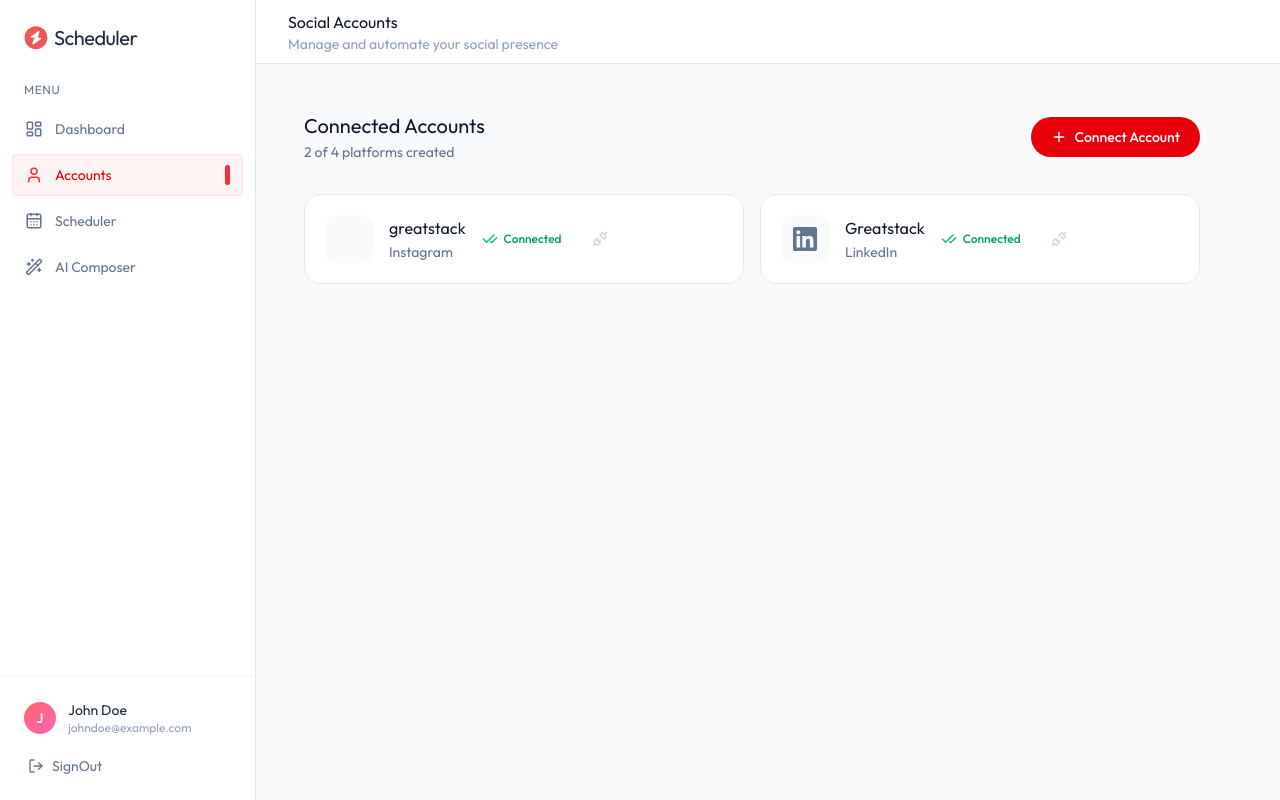
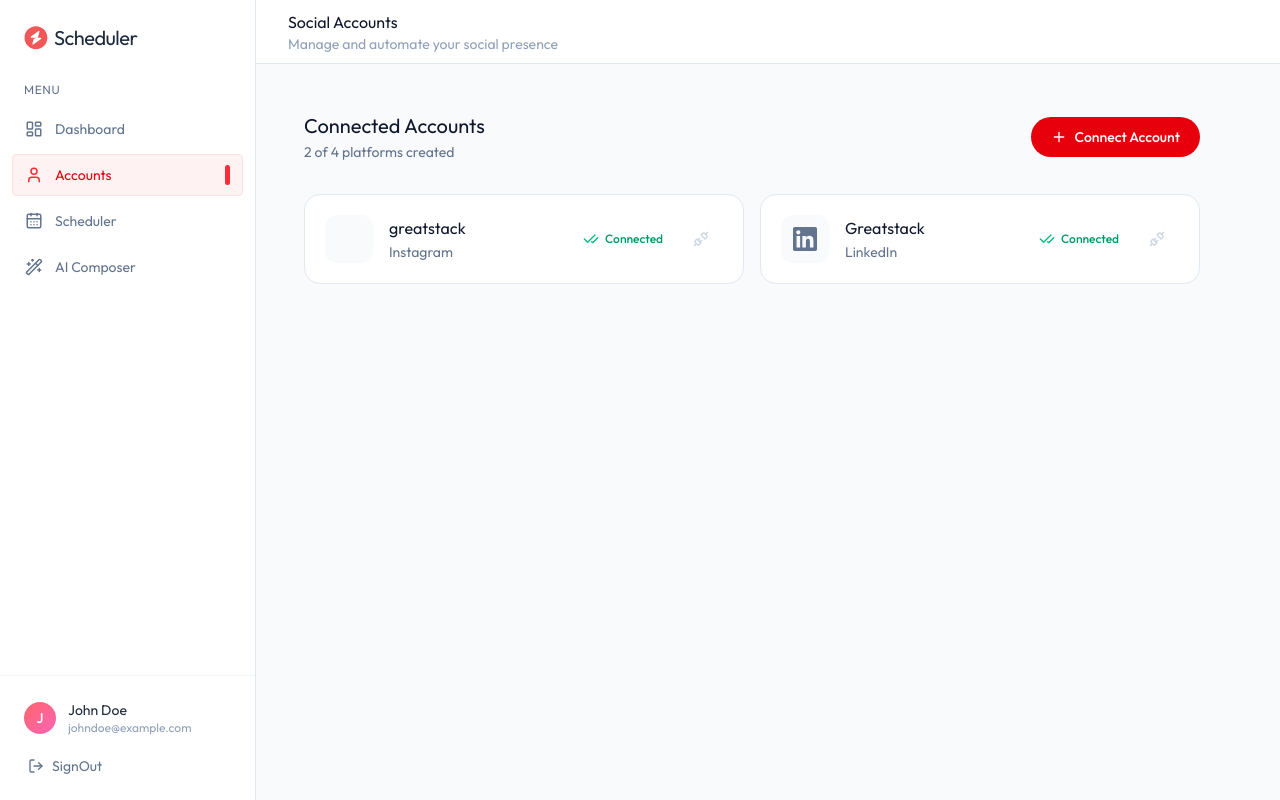
Before and after one commit to imraj071/Social-Scheduler, a React (Vite) app in the folder client/: page /accounts in a window 1280 px wide. Built offline with nearby package versions, Linux system fonts and the light colour scheme; some icons are missing.

Commit message:
Added tailwind classes in AccounList component

```diff
--- a/client/src/components/AccountList.tsx
+++ b/client/src/components/AccountList.tsx
@@ -36,7 +36,7 @@ const AccountList = ({accounts, onDisconnect}: AccountListProps) => {
                     <div className="size-12 bg-slate-50 rounded-xl flex items-center justify-center shrink-0">
                         <meta.icon className="size-6 text-slate-500" />
                     </div>
-                    <div>
+                    <div className="flex-1 min-w-0">
                         <div className="text-slate-900 truncate">{account.handle}</div>
                         <div className="text-sm text-slate-500 mt-0.5">{meta.name}</div>
                     </div>
```
